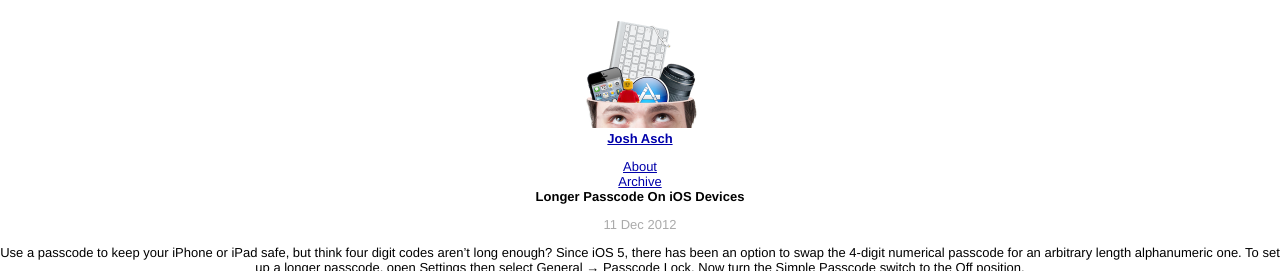
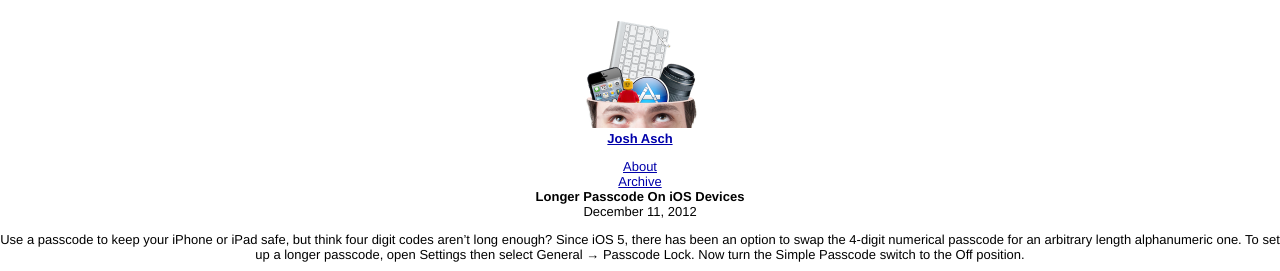
Before and after one commit to jobbogamer/jobbogamer.github.io, a Jekyll site: the page built from _posts/2012-12-11-longer-passcode-on-ios.md, in a window 1280 px wide, cut to the strip 0-271 px from the top of the page. Built offline with Jekyll 4.4.1, drawn with Linux system fonts in a browser that asks for light colours; Markdown is read by kramdown in place of the engine named in the settings.

Commit message:
Basic single post layout

```diff
--- a/_layouts/post.html
+++ b/_layouts/post.html
@@ -1,9 +1,13 @@
 ---
 layout: default
 ---
-<h2>{{ page.title }}</h2>
-<p class="meta">{{ page.date | date_to_string }}</p>
+				<article class="single">
+					<div class="post-header">
+						<h2 class="post-title">{{ page.title }}</h2>
+						<span class="post-date">{{ page.date | date: "%B %e, %Y"}}</span>
+					</div><!-- .post-header -->
 
-<div class="post">
-{{ content }}
-</div>
+					<div class="post-content">
+						{{ content }}
+					</div><!-- .post-content -->
+				</article>
```
